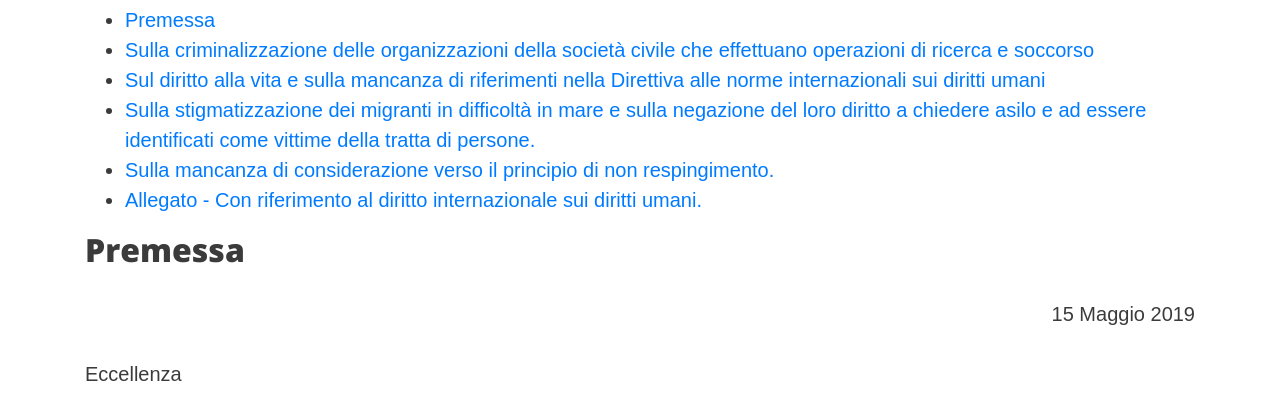
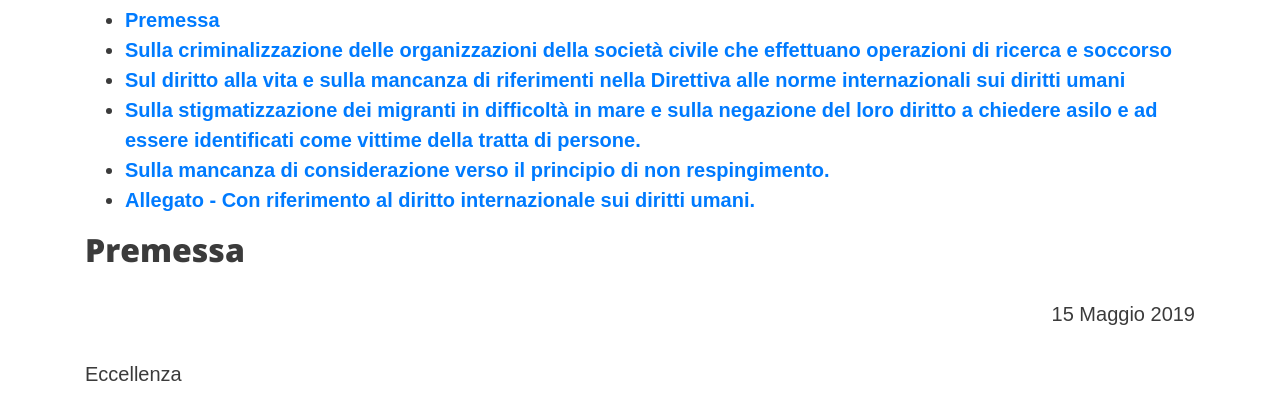
Before and after one commit to ondata/ONUGovernotalianoDirittiUmani, a website: page index.html in a window 1280 px wide. Shown: the part 1359-1770 px from the top of the page. Drawn offline with nearby package versions, Linux system fonts and the light colour scheme; a web font is replaced by a local one.

Commit message:
update index.html

```diff
--- a/index.html
+++ b/index.html
@@ -93,12 +93,12 @@
         <div class="col-lg-12 col-md-12 mx-auto">
 
           <h1>Audio</h1>
-            <p>Puoi ascoltare l'intero testo seguente al link <a href="https://soundcloud.com/ondatait/sets/lettura-del-testo-in-italiano-onu-chiama-italia" target="_blank">https://soundcloud.com/ondatait/sets/lettura-del-testo-in-italiano-onu-chiama-italia</a>
-          </p>
+            <p>Puoi ascoltare l'intero testo seguente qui <a href="https://soundcloud.com/ondatait/sets/lettura-del-testo-in-italiano-onu-chiama-italia" target="_blank"><strong>https://soundcloud.com/ondatait/sets/lettura-del-testo-in-italiano-onu-chiama-italia</a></strong>
+           </p>
 
           <h1 id="introduzione">Dalla campagna di traduzione alla pubblicazione</h1>
 
-          <p>Il 15 maggio 2019 l'Alto Commissariato delle Nazioni Unite per i Diritti Umani nell'ambito delle cosiddette Procedure Speciali, meccanismi di monitoraggio e promozione dei diritti umani, ha inviato una comunicazione al nostro governo, in particolare al Ministro degli Affari Esteri e della Cooperazione Internazionale, Enzo Moavero Milanesi, tramite il Rappresentante Permanente italiano presso le Nazioni Unite a Ginevra. Il <a href="https://www.avvenire.it/c/attualita/Documents/ONUdirittiViolati.pdf" target="_blank">documento, in lingua inglese e reso pubblico dal quotidiano Avvenire</a>, riporta osservazioni e preoccupazioni sui diritti umani nonché 5 domande riguardanti: le due recenti direttive del Ministero dell’Interno sulla sicurezza delle frontiere e l’immigrazione clandestina, la bozza del cosiddetto “decreto sicurezza bis”. A nostro avviso meritava ampia diffusione e comprensione e abbiamo lanciato una <a href="http://blog.ondata.it/la-comunicazione-onu-al-governo-italiano-aiutaci-a-tradurla/" target="_blank">campagna di traduzione in italiano di gruppo</a>, che ha portato al testo che riportiamo a seguire.</p>
+          <p>Il 15 maggio 2019 l'Alto Commissariato delle Nazioni Unite per i Diritti Umani nell'ambito delle cosiddette Procedure Speciali, meccanismi di monitoraggio e promozione dei diritti umani, ha inviato una comunicazione al nostro governo, in particolare al Ministro degli Affari Esteri e della Cooperazione Internazionale, Enzo Moavero Milanesi, tramite il Rappresentante Permanente italiano presso le Nazioni Unite a Ginevra. Il <a href="https://www.avvenire.it/c/attualita/Documents/ONUdirittiViolati.pdf" target="_blank"><strong>documento, in lingua inglese e reso pubblico dal quotidiano Avvenire</strong></a>, riporta osservazioni e preoccupazioni sui diritti umani nonché 5 domande riguardanti: le due recenti direttive del Ministero dell’Interno sulla sicurezza delle frontiere e l’immigrazione clandestina, la bozza del cosiddetto “decreto sicurezza bis”. A nostro avviso meritava ampia diffusione e comprensione e abbiamo lanciato una <a href="http://blog.ondata.it/la-comunicazione-onu-al-governo-italiano-aiutaci-a-tradurla/" target="_blank"><strong>campagna di traduzione in italiano di gruppo</strong></a>, che ha portato al testo che riportiamo a seguire.</p>
 
           <div id="sharetool">
             <ul class="share-buttons">
@@ -127,22 +127,22 @@
           <div class="lettera">
             <ul>
               <li><a
-                  href="#premessa">Premessa</a></li>
+                  href="#premessa"><strong>Premessa</strong></a></li>
               <li><a
-                  href="#sulla-criminalizzazione-delle-organizzazioni-della-societ%C3%A0-civile-che-effettuano-operazioni-di-ricerca-e-soccorso">Sulla
+                  href="#sulla-criminalizzazione-delle-organizzazioni-della-societ%C3%A0-civile-che-effettuano-operazioni-di-ricerca-e-soccorso"><strong>Sulla
                   criminalizzazione delle organizzazioni della società civile che effettuano operazioni di ricerca e
-                  soccorso</a></li>
+                  soccorso</strong></a></li>
               <li><a
-                  href="#sul-diritto-alla-vita-e-sulla-mancanza-di-riferimenti-nella-direttiva-alle-norme-internazionali-sui-diritti-umani">Sul
+                  href="#sul-diritto-alla-vita-e-sulla-mancanza-di-riferimenti-nella-direttiva-alle-norme-internazionali-sui-diritti-umani"><strong>Sul
                   diritto alla vita e sulla mancanza di riferimenti nella Direttiva alle norme internazionali sui
-                  diritti umani</a></li>
+                  diritti umani</strong></a></li>
               <li><a
-                  href="#sulla-stigmatizzazione-dei-migranti-in-difficolt%C3%A0-in-mare-e-sulla-negazione-del-loro-diritto-a-chiedere-asilo-e-ad-essere-identificati-come-vittime-della-tratta-di-persone">Sulla
+                  href="#sulla-stigmatizzazione-dei-migranti-in-difficolt%C3%A0-in-mare-e-sulla-negazione-del-loro-diritto-a-chiedere-asilo-e-ad-essere-identificati-come-vittime-della-tratta-di-persone"><strong>Sulla
                   stigmatizzazione dei migranti in difficoltà in mare e sulla negazione del loro diritto a chiedere
-                  asilo e ad essere identificati come vittime della tratta di persone.</a></li>
-              <li><a href="#sulla-mancanza-di-considerazione-verso-il-principio-di-non-respingimento">Sulla mancanza
-                  di considerazione verso il principio di non respingimento.</a></li>
-              <li><a href="#allegato-con-riferimento-al-diritto-internazionale-sui-diritti-umani">Allegato - Con riferimento al diritto internazionale sui diritti umani.</a></li>
+                  asilo e ad essere identificati come vittime della tratta di persone.</strong></a></li>
+              <li><a href="#sulla-mancanza-di-considerazione-verso-il-principio-di-non-respingimento"><strong>Sulla mancanza
+                  di considerazione verso il principio di non respingimento.</strong></a></li>
+              <li><a href="#allegato-con-riferimento-al-diritto-internazionale-sui-diritti-umani"><strong>Allegato - Con riferimento al diritto internazionale sui diritti umani.</strong></a></li>
             </ul>
 
               <h2 id="premessa">Premessa</h2>
```
